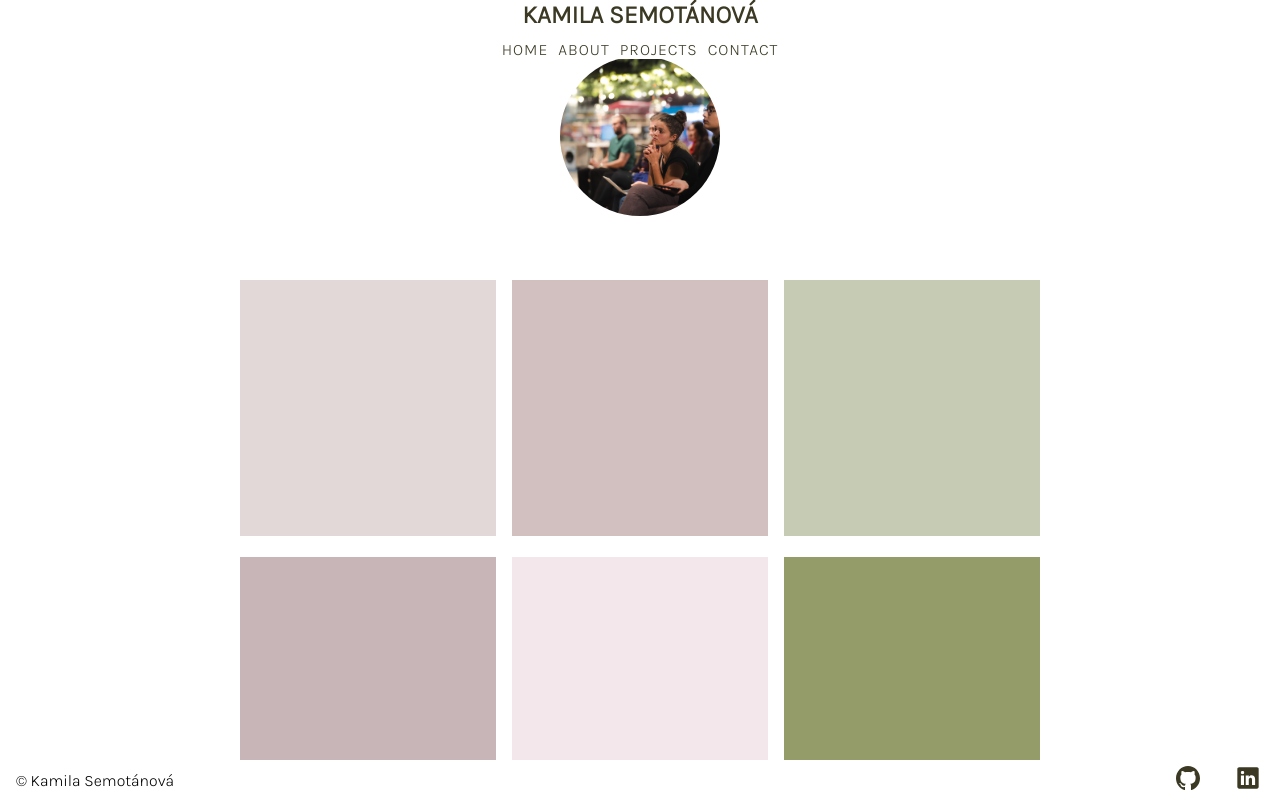
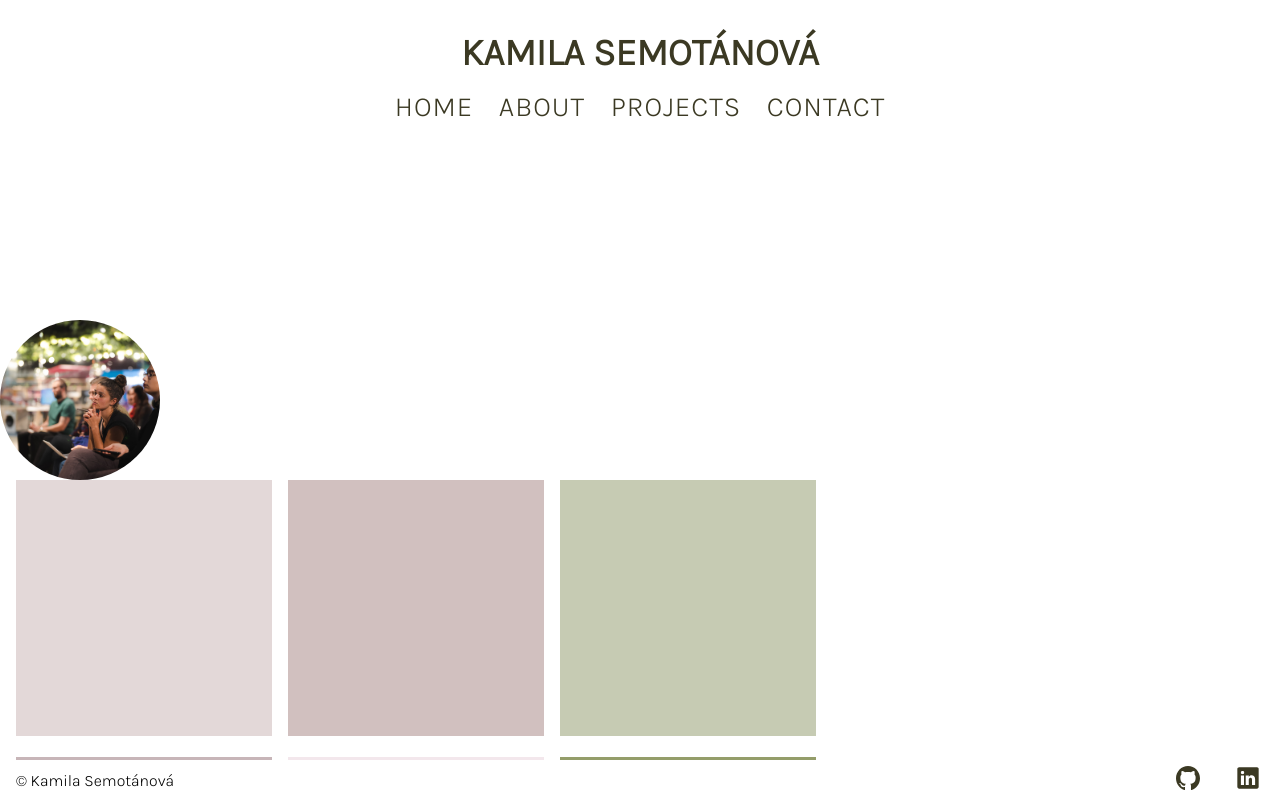
Before and after one commit to KamilaSemotanova/kamila-semotanova, a React app: page / in a window 1280 px wide. Shown: the top 800 px of the page. Built offline with nearby package versions, Linux system fonts and the light colour scheme.

Commit message:
Add responsivity

```diff
--- a/src/components/Header/index.jsx
+++ b/src/components/Header/index.jsx
@@ -46,7 +46,6 @@ export const Header = () => {
           </li>
         </ul>
       </nav>
-      <div className="header__photo"> </div>
       <div className="header__menu--phone">
         <button className="header__menu-btn" onClick={handleMenuToggle}>
           {menuOpen ? (
--- a/src/components/Header/style.css
+++ b/src/components/Header/style.css
@@ -46,6 +46,7 @@
   top: 10vh;
 }
 
+
 @media (min-width: 403px) {
   .header {
     height: 7vh;
@@ -60,7 +61,7 @@
   }
 }
 
-@media (min-width: 933px) {
+@media (min-width: 501px) {
   .header {
     flex-direction: column;
     height: 35vh;
@@ -72,7 +73,10 @@
     top: 0;
     width: 100vw;
     text-align: center;
-    height: 40px;
+    height: 60px;
+    font-size: 28px;
+    font-weight: 700;
+    padding-top: 20px;
     background-color: white;
   }
 
@@ -81,35 +85,64 @@
   }
 
   .header__menu--pc li:hover {
-    text-decoration: underline;
-  }
-
-  .header__photo {
-    display: flex;
-    background-image: url("./img/kami.jpeg");
-    background-size: cover;
-    border-radius: 100%;
-    margin-top: 40px;
-    height: 20vh;
-    width: 20vh;
+    border-bottom: 1.5px solid #3B3923;
   }
 
   .header__navigation {
     position: fixed;
-    top: 40px;
+    top: 60px;
     background-color: white;
     width: 100vw;
+    height: 38px;
+    margin-bottom: 20px;
+    padding-bottom: 3px;
     display: flex;
     justify-content: center;
   }
 
   .header__menu--pc {
     display: flex;
-    gap: 10px;
+    gap: 2vw;
     list-style: none;
     font-family: 'Karla', sans-serif;
     text-transform: uppercase;
     letter-spacing: 1px;
   }
+}
 
+@media (min-width: 669px) {
+  .header__title {
+    height: 70px;
+    font-size: 32px;
+    padding-top: 25px;
+  }
+
+  .header__navigation {
+    top: 80px;
+  }
+
+  .header__menu--pc {
+    font-size: 25px;
+  }
 }
+
+@media (min-width: 993px) {
+  .header__title {
+    height: 90px;
+    font-size: 38px;
+    padding-top: 30px;
+  }
+
+  .header__menu--pc li:hover {
+    padding-bottom: 3px;
+    border-bottom: 1.5px solid #3B3923;
+  }
+
+  .header__navigation {
+    top: 90px;
+  }
+
+  .header__menu--pc {
+    font-size: 28px;
+  }
+}
--- /dev/null
+++ b/src/pages/HomePage/HomeAbout/index.jsx
@@ -0,0 +1,10 @@
+import React from 'react';
+import './style.css';
+
+export const HomeAbout = () => {
+  return (
+    <section className="home-about">
+      <div className="home-about__photo"> </div>
+    </section>
+  );
+};
--- /dev/null
+++ b/src/pages/HomePage/HomeAbout/style.css
@@ -0,0 +1,9 @@
+.home-about__photo {
+  display: flex;
+  background-image: url("./img/kami.jpeg");
+  background-size: cover;
+  border-radius: 100%;
+  margin-top: 40px;
+  height: 20vh;
+  width: 20vh;
+}
--- a/src/pages/HomePage/index.jsx
+++ b/src/pages/HomePage/index.jsx
@@ -1,12 +1,14 @@
 import React from 'react';
 import './style.css';
 import { ProjectsReview } from './ProjectsReview';
+import { HomeAbout } from './HomeAbout';
 
 export const HomePage = () => {
   return (
     <>
       <main className="homepage">
-        <div className="hopmepage__projects">
+        <div className="hopmepage__container">
+          <HomeAbout />
           <ProjectsReview />
         </div>
       </main>
--- a/src/pages/HomePage/style.css
+++ b/src/pages/HomePage/style.css
@@ -5,7 +5,8 @@
   height: 100vh;
 }
 
-.hopmepage__projects {
+.hopmepage__container {
   display: flex;
+  flex-direction: column;
   justify-content: center;
 }
```
Also changed, not shown: src/pages/HomePage/HomeAbout/img/kami.jpeg (renamed from src/components/Header/img/kami.jpeg).
